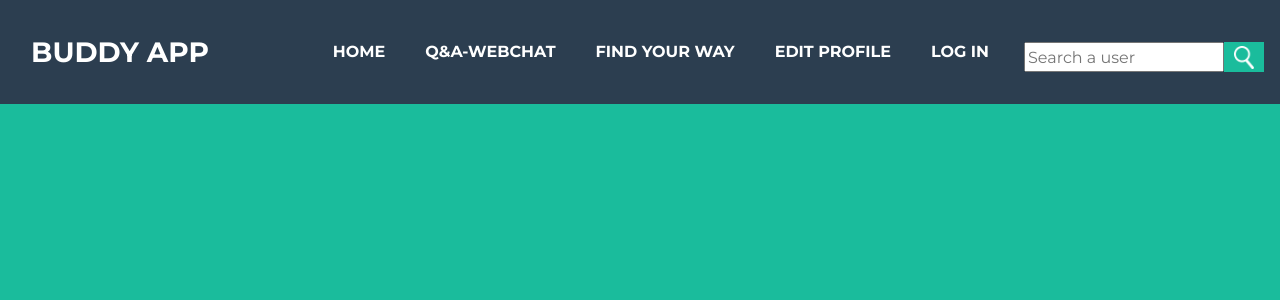
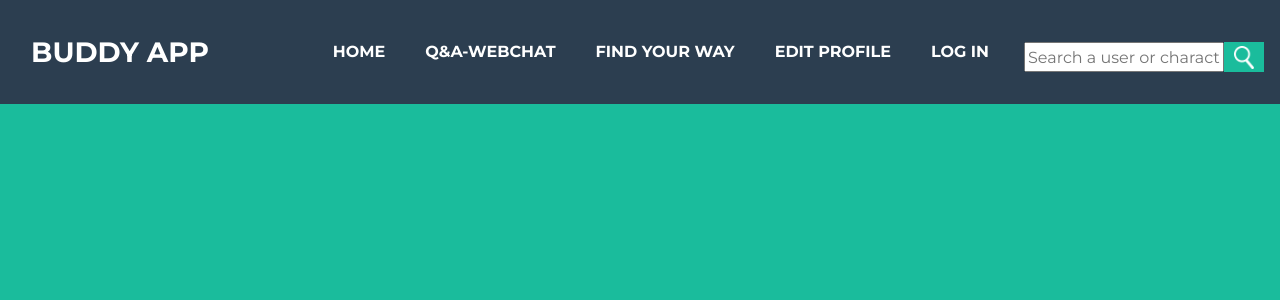
Before and after one commit to RaniVerelst/BuddyApp, a PHP site: page /index.php in a window 1280 px wide. Shown: the top 300 px of the page. Run offline with PHP 8.4, Linux system fonts and the light colour scheme; data that the repository does not hold is empty.

Commit message:
Update header.php

```diff
--- a/header.php
+++ b/header.php
@@ -25,7 +25,7 @@ if (isset($_SESSION["user_id"])) {
 <head>
   <meta charset="UTF-8">
   <meta name="viewport" content="width=device-width, initial-scale=1.0">
-  <title>Header</title>
+  <title>Buddy App</title>
   <link href="startbootstrap/css/freelancer.min.css" type="text/css" rel="stylesheet">
   <link href="css/style.css" type="text/css" rel="stylesheet">
 
@@ -75,7 +75,7 @@ if (isset($_SESSION["user_id"])) {
     </div>
   </div>
   <form class="search" method="get" action="search.php">
-    <input class="input_search" type="text" name="search" placeholder="Search a user">
+    <input class="input_search" type="text" name="search" placeholder="Search a user or characteristic">
     <input class="btn_search" type="submit" value="">
   </form>
 </nav>
```
